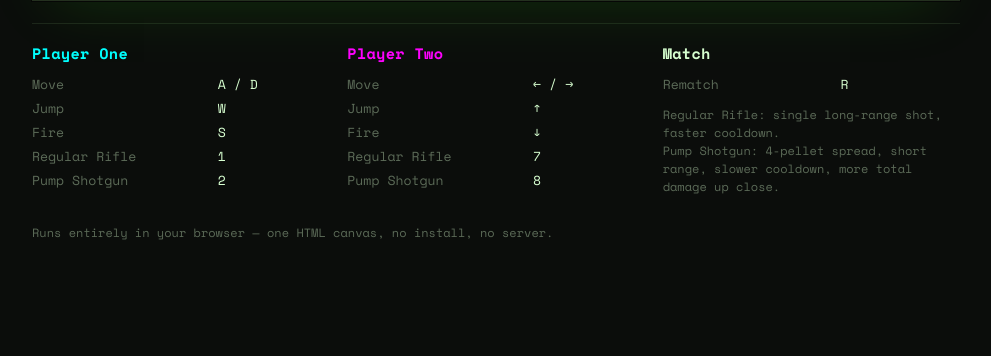
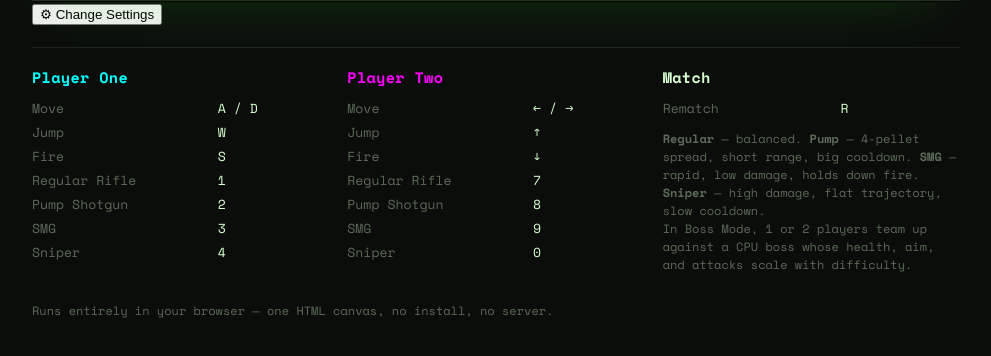
Before and after one commit to codedb787/Code-db, a plain HTML site: page index.html in a window 1280 px wide. Shown: the part 828-1184 px from the top of the page, without its empty margins (144-1135 px from the left). Before the commit the page ends 1145 px from the top, so only its background shows below. Drawn offline with nearby package versions, Linux system fonts and the light colour scheme.

Commit message:
Update index.html

```diff
--- a/index.html
+++ b/index.html
@@ -3,7 +3,7 @@
 <head>
 <meta charset="UTF-8">
 <meta name="viewport" content="width=device-width, initial-scale=1.0">
-<title>ARENA // 2P Class Selection</title>
+<title>ARENA // Battle &amp; Boss Mode</title>
 <link rel="stylesheet" href="style.css">
 </head>
 <body>
@@ -11,13 +11,57 @@
   <div class="wrap">
     <header class="masthead">
       <h1>ARENA<span class="dim">.</span></h1>
-      <p class="tag">local two-player class-selection battle</p>
+      <p class="tag">2-player battle &amp; boss mode</p>
     </header>
 
     <div class="stage">
       <canvas id="game" width="900" height="700"></canvas>
       <div class="scanlines"></div>
+
+      <div id="setupPanel" class="panel">
+        <h2>Match Setup</h2>
+
+        <div class="row">
+          <label>Mode</label>
+          <div class="seg" data-group="mode">
+            <button data-value="pvp" class="active">2P Battle</button>
+            <button data-value="boss">Boss Mode</button>
+          </div>
+        </div>
+
+        <div class="row" id="playersRow" hidden>
+          <label>Players</label>
+          <div class="seg" data-group="players">
+            <button data-value="1" class="active">1 Player</button>
+            <button data-value="2">2 Players (Co-op)</button>
+          </div>
+        </div>
+
+        <div class="row" id="difficultyRow" hidden>
+          <label>Difficulty</label>
+          <div class="seg" data-group="difficulty">
+            <button data-value="easy">Easy</button>
+            <button data-value="normal" class="active">Normal</button>
+            <button data-value="hard">Hard</button>
+            <button data-value="nightmare">Nightmare</button>
+          </div>
+        </div>
+
+        <div class="row">
+          <label>Map</label>
+          <div class="seg" data-group="map">
+            <button data-value="arenaI" class="active">Arena I</button>
+            <button data-value="arenaII">Arena II</button>
+            <button data-value="arenaIII">Arena III</button>
+            <button data-value="random">Random</button>
+          </div>
+        </div>
+
+        <button id="startBtn" class="start-btn">Start</button>
+      </div>
     </div>
+
+    <button id="settingsBtn" class="settings-btn">&#9881; Change Settings</button>
 
     <section class="controls">
       <div class="col">
@@ -28,6 +72,8 @@
           <dt>Fire</dt><dd>S</dd>
           <dt>Regular Rifle</dt><dd>1</dd>
           <dt>Pump Shotgun</dt><dd>2</dd>
+          <dt>SMG</dt><dd>3</dd>
+          <dt>Sniper</dt><dd>4</dd>
         </dl>
       </div>
       <div class="col">
@@ -38,6 +84,8 @@
           <dt>Fire</dt><dd>&darr;</dd>
           <dt>Regular Rifle</dt><dd>7</dd>
           <dt>Pump Shotgun</dt><dd>8</dd>
+          <dt>SMG</dt><dd>9</dd>
+          <dt>Sniper</dt><dd>0</dd>
         </dl>
       </div>
       <div class="col">
@@ -45,8 +93,14 @@
         <dl>
           <dt>Rematch</dt><dd>R</dd>
         </dl>
-        <p class="note">Regular Rifle: single long-range shot, faster cooldown.<br>
-        Pump Shotgun: 4-pellet spread, short range, slower cooldown, more total damage up close.</p>
+        <p class="note">
+          <b>Regular</b> — balanced.
+          <b>Pump</b> — 4-pellet spread, short range, big cooldown.
+          <b>SMG</b> — rapid, low damage, holds down fire.
+          <b>Sniper</b> — high damage, flat trajectory, slow cooldown.<br>
+          In Boss Mode, 1 or 2 players team up against a CPU boss whose
+          health, aim, and attacks scale with difficulty.
+        </p>
       </div>
     </section>
 
```
